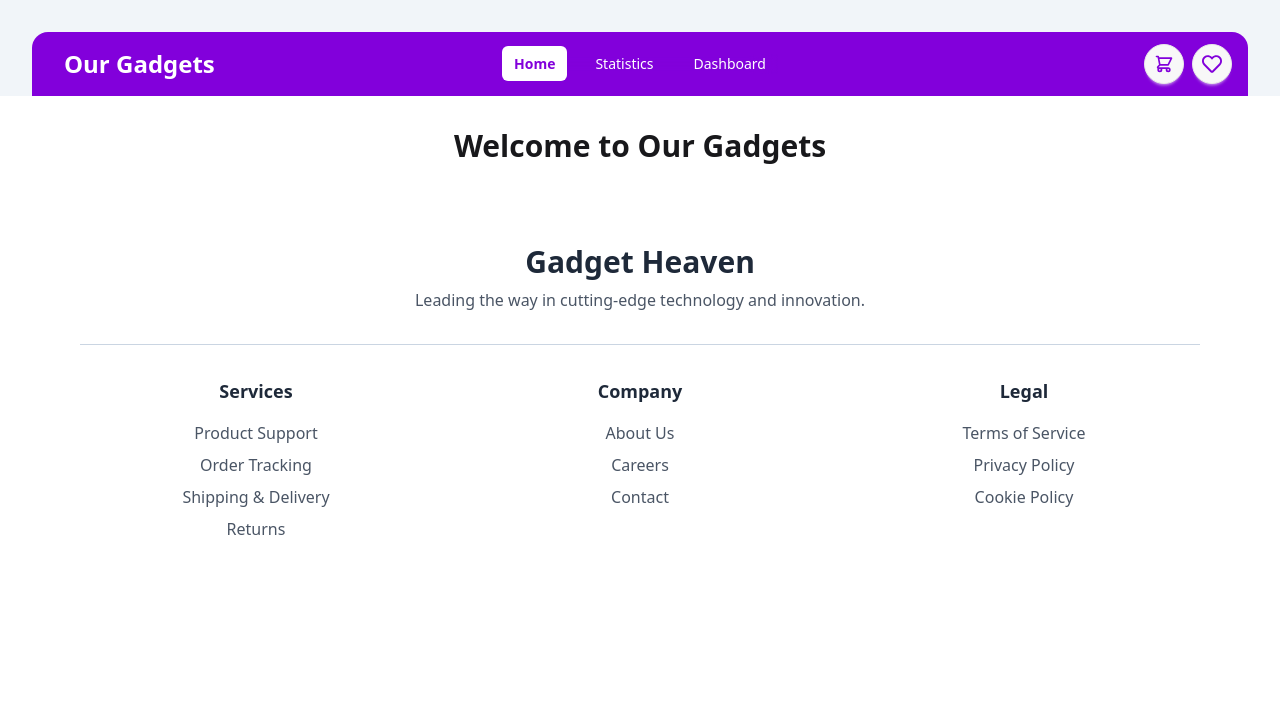
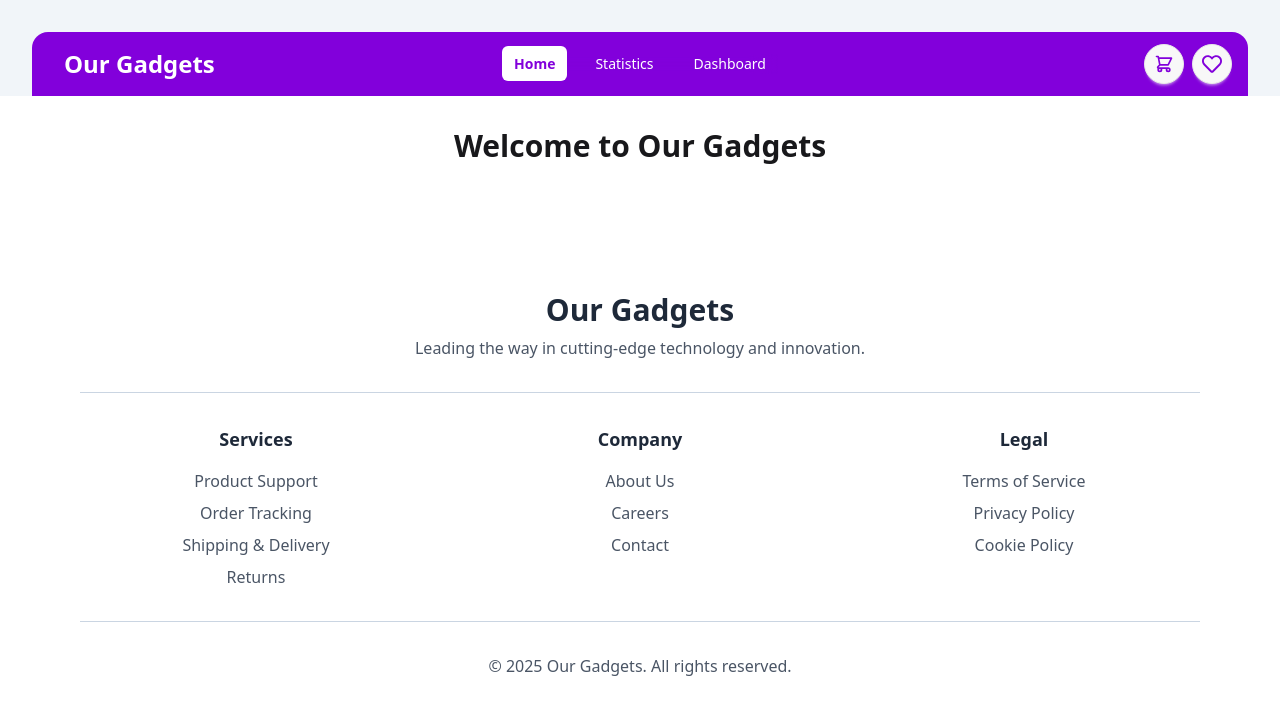
Before and after one commit to Minhajh2o/Our-Gadgets, a React (Vite) app: page / in a window 1280 px wide. Shown: the top 714 px of the page. Built offline with nearby package versions, Linux system fonts and the light colour scheme.

Commit message:
footer style modified and unnecessary react imports from all component  deleted.

```diff
--- a/src/Routes/Banner/Banner.jsx
+++ b/src/Routes/Banner/Banner.jsx
@@ -0,0 +1,11 @@
+import React from 'react';
+
+const Banner = () => {
+    return (
+        <div>
+            <h1>Welcome to Our Gadgets</h1>
+        </div>
+    );
+};
+
+export default Banner;
--- a/src/Routes/Carts/DashboardProductCart.jsx
+++ b/src/Routes/Carts/DashboardProductCart.jsx
@@ -1,5 +1,3 @@
-import React from 'react';
-
 const DashboardProductCart = () => {
     return (
         <div>
--- a/src/Routes/Carts/ProductCart.jsx
+++ b/src/Routes/Carts/ProductCart.jsx
@@ -1,5 +1,3 @@
-import React from 'react';
-
 const ProductCart = () => {
     return (
         <div>
--- a/src/Routes/Carts/ProductDetailsCart.jsx
+++ b/src/Routes/Carts/ProductDetailsCart.jsx
@@ -1,5 +1,3 @@
-import React from 'react';
-
 const ProductDetailsCart = () => {
     return (
         <div>
--- a/src/Routes/Dashboard/Dashboard.jsx
+++ b/src/Routes/Dashboard/Dashboard.jsx
@@ -1,5 +1,3 @@
-import React from 'react';
-
 const Dashboard = () => {
     return (
         <div>
--- a/src/Routes/Footer/Footer.jsx
+++ b/src/Routes/Footer/Footer.jsx
@@ -1,12 +1,10 @@
-import React from "react";
-
 const Footer = () => {
   return (
-    <footer className="bg-White text-gray-800 py-12">
+    <footer className="bg-White text-gray-800 pt-12 pb-4 md:pt-24 md:pb-8">
       <div className="max-w-6xl mx-auto px-4">
         {/* Header Section */}
         <div className="text-center">
-          <h2 className="text-3xl font-bold mb-2">Gadget Heaven</h2>
+          <h2 className="text-3xl font-bold mb-2">Our Gadgets</h2>
           <p className="text-gray-600">
             Leading the way in cutting-edge technology and innovation.
           </p>
@@ -87,6 +85,15 @@ const Footer = () => {
             </ul>
           </div>
         </div>
+
+        <hr className="my-4 md:my-8 text-slate-300" />
+
+        {/* Copyright Section */}
+        <div className="text-center">
+          <p className="text-gray-600">
+            &copy; {new Date().getFullYear()} Our Gadgets. All rights reserved.
+          </p>
+        </div>
       </div>
     </footer>
   );
--- a/src/Routes/Home/Home.jsx
+++ b/src/Routes/Home/Home.jsx
@@ -1,5 +1,3 @@
-import React from 'react';
-
 const Home = () => {
     return (
         <div>
--- a/src/Routes/NavItem/NavItem.jsx
+++ b/src/Routes/NavItem/NavItem.jsx
@@ -1,5 +1,3 @@
-// src/Routes/NavItem/NavItem.jsx - UPDATED
-
 import { NavLink } from "react-router-dom";
 
 const NavItem = ({ route, closeMenu }) => {
--- a/src/Routes/Root.jsx
+++ b/src/Routes/Root.jsx
@@ -1,4 +1,3 @@
-import React from 'react';
 import Navbar from './NavBar/Navbar';
 import { Outlet } from 'react-router-dom';
 import Footer from './Footer/Footer';
--- a/src/Routes/Statistics/Statistics.jsx
+++ b/src/Routes/Statistics/Statistics.jsx
@@ -1,5 +1,3 @@
-import React from 'react';
-
 const Statistics = () => {
     return (
         <div>
```
